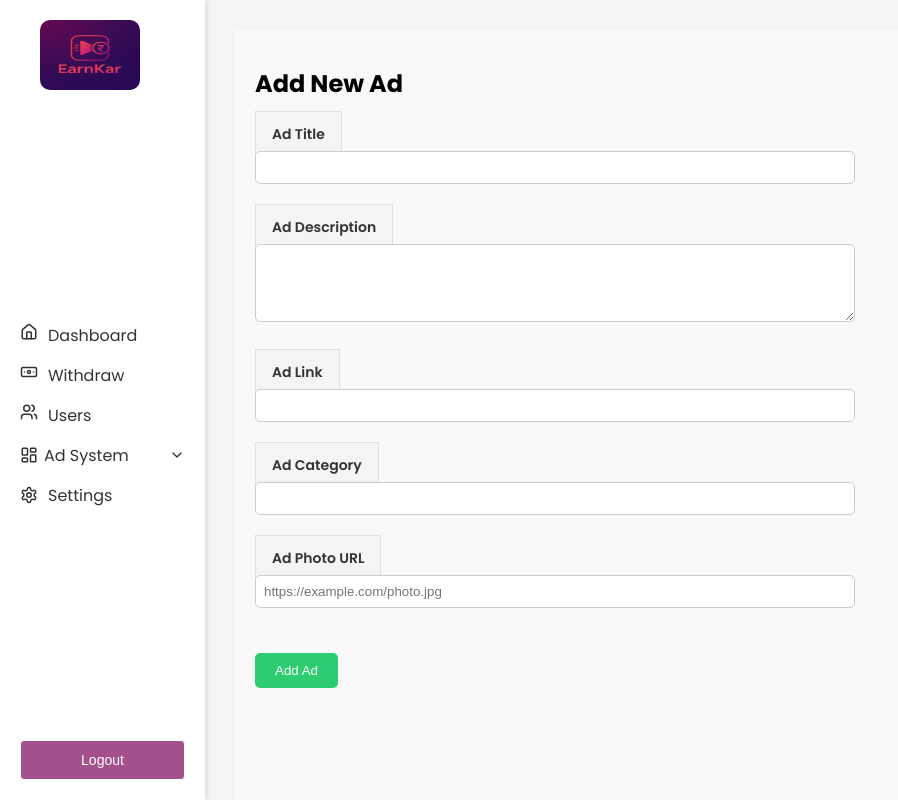
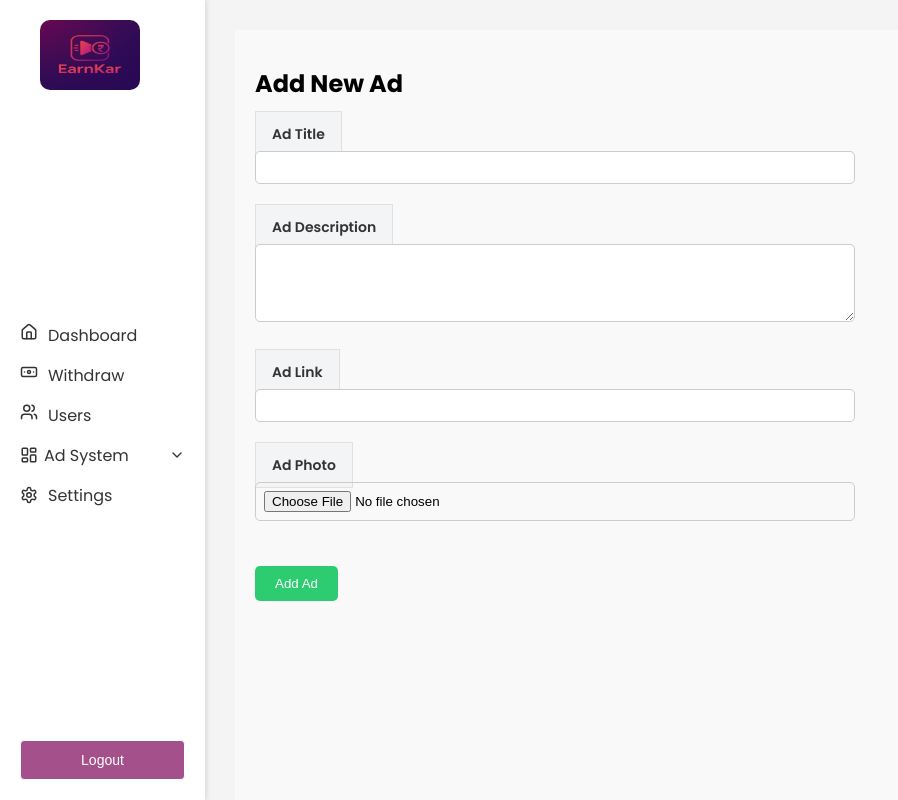
Before and after one commit to SaqibWaheed135/Earnkar-Dashboard, a React (Vite) app: page /ads in a window 1280 px wide. Shown: the whole page, without its empty margins (0-898 px from the left). Built offline with nearby package versions, Linux system fonts and the light colour scheme; sample sign-in values are in the browser's storage.

Commit message:
updatd ads list

```diff
--- a/src/Pages/AdLists.jsx
+++ b/src/Pages/AdLists.jsx
@@ -63,7 +63,6 @@ export default function AdList() {
               <tr>
                 <th className="withdraw-th">Photo</th>
                 <th className="withdraw-th">Title</th>
-                <th className="withdraw-th">Category</th>
                 <th className="withdraw-th">Link</th>
                 <th className="withdraw-th">Actions</th>
               </tr>
@@ -76,17 +75,17 @@ export default function AdList() {
                       src={ad.displayPhoto}
                       alt={ad.title}
                       style={{
-                        width: '60px',
+                        width: '100px',
                         height: 'auto',
                         borderRadius: '4px',
-                        objectFit: 'cover'
+                        objectFit: 'cover',
+                        alignSelf:'center'
                       }}
                     />
                   </td>
                   <td className="withdraw-td">{ad.title}</td>
-                  <td className="withdraw-td">{ad.category}</td>
                   <td className="withdraw-td">
-                    <a href={ad.adLink} target="_blank" rel="noopener noreferrer">Visit</a>
+                    <a href={ad.adLink} target="_blank" rel="noopener noreferrer" style={{color:'#16a34a',alignSelf:'center',fontSize:16, fontWeight:600}}>Visit</a>
                   </td>
                   <td className="withdraw-td">
                     <button
@@ -95,7 +94,7 @@ export default function AdList() {
                         backgroundColor: '#3498db',
                         color: 'white',
                         border: 'none',
-                        padding: '6px 12px',
+                        padding: '13px 30px',
                         borderRadius: '5px',
                         cursor: 'pointer',
                         marginRight: '8px'
@@ -109,7 +108,7 @@ export default function AdList() {
                         backgroundColor: '#e74c3c',
                         color: 'white',
                         border: 'none',
-                        padding: '6px 12px',
+                        padding: '13px 30px',
                         borderRadius: '5px',
                         cursor: 'pointer',
                       }}
--- a/src/Pages/Ads.jsx
+++ b/src/Pages/Ads.jsx
@@ -6,29 +6,28 @@ export default function AddAdForm() {
     const [description, setDescription] = useState('');
     const [link, setLink] = useState('');
     const [category, setCategory] = useState('');
-    const [photoUrl, setPhotoUrl] = useState('');
+    const [photo, setPhoto] = useState(null); // ✅ actual photo file
     const [message, setMessage] = useState('');
 
     const handleSubmit = async (e) => {
         e.preventDefault();
 
-        const adData = {
-            title,
-            description,
-            adLink: link,
-            category,
-            photoUrl,
-        };
+        const formData = new FormData();
+        formData.append('title', title);
+        formData.append('description', description);
+        formData.append('adLink', link);
+        formData.append('category', category);
+        formData.append('photo', photo); // ✅ correct field name
 
         try {
             const token = localStorage.getItem('adminToken');
             const res = await axios.post(
                 'https://backend-earnkar.vercel.app/api/admin/auth/ad',
-                adData,
+                formData,
                 {
                     headers: {
                         Authorization: `Bearer ${token}`,
-                        'Content-Type': 'application/json',
+                        'Content-Type': 'multipart/form-data', // ✅ must be this
                     },
                 }
             );
@@ -38,7 +37,7 @@ export default function AddAdForm() {
             setDescription('');
             setLink('');
             setCategory('');
-            setPhotoUrl('');
+            setPhoto(null);
         } catch (err) {
             console.error(err);
             setMessage('Failed to add ad.');
@@ -83,23 +82,11 @@ export default function AddAdForm() {
                 </div>
 
                 <div className="form-group">
-                    <label className="withdraw-th">Ad Category</label>
+                    <label className="withdraw-th">Ad Photo</label>
                     <input
-                        type="text"
-                        value={category}
-                        onChange={(e) => setCategory(e.target.value)}
-                        required
-                        className="withdraw-input"
-                    />
-                </div>
-
-                <div className="form-group">
-                    <label className="withdraw-th">Ad Photo URL</label>
-                    <input
-                        type="url"
-                        value={photoUrl}
-                        onChange={(e) => setPhotoUrl(e.target.value)}
-                        placeholder="https://example.com/photo.jpg"
+                        type="file"
+                        accept="image/*"
+                        onChange={(e) => setPhoto(e.target.files[0])}
                         required
                         className="withdraw-input"
                     />
--- a/src/index.css
+++ b/src/index.css
@@ -111,7 +111,7 @@ a {
 .withdraw-td {
   padding: 12px 16px;
   border: 1px solid #e0e0e0;
-  text-align: left;
+  text-align: center;
   font-size: 14px;
 }
 
```
